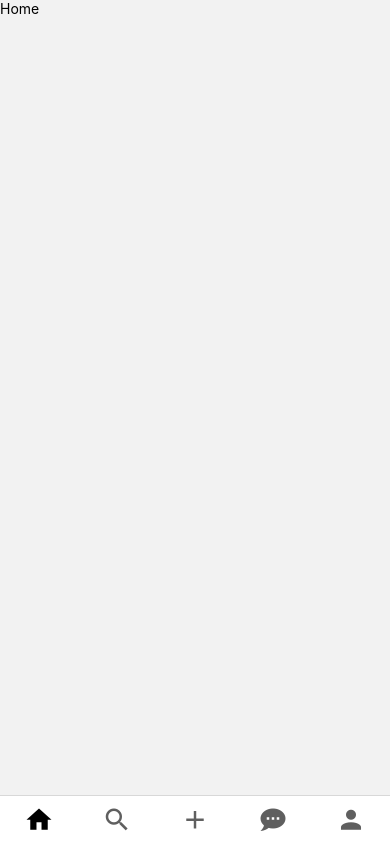
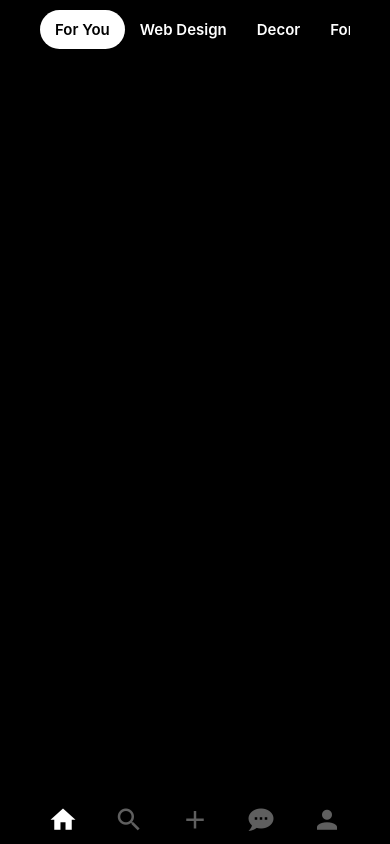
Before and after one commit to adhamhassan99/PinterestClone, a React Native app: screen /BottomTabNavigator in a window 390 px wide. Built offline with nearby package versions, Linux system fonts and the light colour scheme; what react-native-actions-sheet would draw is missing.

Commit message:
nav done and add sheet with top scrolling interests

```diff
--- a/src/Navigation/BottomTabNavigator.tsx
+++ b/src/Navigation/BottomTabNavigator.tsx
@@ -16,7 +16,15 @@ const AddButton = (props: any) => (
 const BottomTabNavigator = () => {
   return (
     <BottomTabs.Navigator
-      screenOptions={{headerShown: false, tabBarShowLabel: false}}>
+      screenOptions={{
+        headerShown: false,
+        tabBarShowLabel: false,
+        tabBarStyle: {
+          backgroundColor: 'black',
+          paddingHorizontal: 30,
+          borderTopWidth: 0,
+        },
+      }}>
       <BottomTabs.Screen
         name="home"
         component={Home}
@@ -24,7 +32,7 @@ const BottomTabNavigator = () => {
           tabBarIcon: ({focused}) => (
             <MaterialCommunityIcons
               name="home"
-              color={focused ? 'black' : '#5f5f5f'}
+              color={focused ? 'white' : '#5f5f5f'}
               size={30}
             />
           ),
@@ -37,7 +45,7 @@ const BottomTabNavigator = () => {
           tabBarIcon: ({focused}) => (
             <MaterialCommunityIcons
               name="magnify"
-              color={focused ? 'black' : '#5f5f5f'}
+              color={focused ? 'white' : '#5f5f5f'}
               size={30}
             />
           ),
@@ -50,7 +58,7 @@ const BottomTabNavigator = () => {
           tabBarIcon: ({focused}) => (
             <MaterialCommunityIcons
               name="plus"
-              color={focused ? 'black' : '#5f5f5f'}
+              color={focused ? 'white' : '#5f5f5f'}
               size={30}
             />
           ),
@@ -64,7 +72,7 @@ const BottomTabNavigator = () => {
           tabBarIcon: ({focused}) => (
             <MaterialCommunityIcons
               name="chat-processing"
-              color={focused ? 'black' : '#5f5f5f'}
+              color={focused ? 'white' : '#5f5f5f'}
               size={30}
             />
           ),
@@ -77,7 +85,7 @@ const BottomTabNavigator = () => {
           tabBarIcon: ({focused}) => (
             <MaterialCommunityIcons
               name="account"
-              color={focused ? 'black' : '#5f5f5f'}
+              color={focused ? 'white' : '#5f5f5f'}
               size={30}
             />
           ),
--- /dev/null
+++ b/src/components/PersonalizedTopicsHeader/PersonalizedTopicsHeader.tsx
@@ -0,0 +1,104 @@
+import {View, Text, Pressable, ScrollView, StyleSheet} from 'react-native';
+import React, {SetStateAction, useRef, useState} from 'react';
+
+type Props = {};
+const interests = [
+  {
+    id: 1,
+    title: 'For You',
+  },
+  {
+    id: 2,
+    title: 'Web Design',
+  },
+  {
+    id: 3,
+    title: 'Decor',
+  },
+  {
+    id: 4,
+    title: 'For You',
+  },
+  {
+    id: 5,
+    title: 'Web Design',
+  },
+  {
+    id: 6,
+    title: 'Decor',
+  },
+  {
+    id: 7,
+    title: 'For You',
+  },
+  {
+    id: 8,
+    title: 'Web Design',
+  },
+  {
+    id: 9,
+    title: 'Decor',
+  },
+];
+
+const PersonalizedTopicsHeader = (props: Props) => {
+  const ScrollRef = useRef<ScrollView>(null);
+  const [selectedBtn, setSelectedBtn] = useState(0);
+  const [coords, setCoords] = useState([]);
+  const handleClick = (id: SetStateAction<number>, xPosition: number) => {
+    setSelectedBtn(id);
+    ScrollRef.current?.scrollTo({
+      x: coords[xPosition] - 50,
+      y: 0,
+      animated: true,
+    });
+  };
+
+  return (
+    <View style={styles(selectedBtn, 0).pageContainer}>
+      <ScrollView
+        ref={ScrollRef}
+        showsHorizontalScrollIndicator={false}
+        horizontal>
+        {interests.map((interest, index) => (
+          <Pressable
+            onLayout={event => {
+              const layout = event.nativeEvent.layout;
+              coords[interest.id] = layout.x;
+            }}
+            onPress={() => {
+              handleClick(index, interest.id);
+            }}
+            style={styles(selectedBtn, index).buttonContainer}
+            key={index}>
+            <Text style={styles(selectedBtn, index).btnText}>
+              {interest.title}
+            </Text>
+          </Pressable>
+        ))}
+      </ScrollView>
+    </View>
+  );
+};
+
+export default PersonalizedTopicsHeader;
+
+const styles = (selectedId: number, index: number) =>
+  StyleSheet.create({
+    buttonContainer: {
+      backgroundColor: selectedId === index ? 'white' : 'transparent',
+      marginHorizontal: 0,
+      paddingHorizontal: 15,
+      paddingVertical: 10,
+      borderRadius: 20,
+    },
+    pageContainer: {
+      paddingHorizontal: 40,
+      paddingVertical: 10,
+    },
+    btnText: {
+      color: selectedId === index ? 'black' : 'white',
+      fontWeight: '600',
+      fontSize: 15,
+    },
+  });
--- /dev/null
+++ b/src/components/index.js
@@ -0,0 +1 @@
+export {default as PersonalizedTopicsHeader} from './PersonalizedTopicsHeader/PersonalizedTopicsHeader.tsx';
--- a/src/screens/Home.tsx
+++ b/src/screens/Home.tsx
@@ -1,14 +1,23 @@
-import {View, Text} from 'react-native';
+import {View, Text, StyleSheet} from 'react-native';
 import React from 'react';
+import {PersonalizedTopicsHeader} from '../components';
 
 type Props = {};
 
 const Home = (props: Props) => {
   return (
-    <View>
+    <View style={styles.screenContainer}>
+      <PersonalizedTopicsHeader />
       <Text>Home</Text>
     </View>
   );
 };
 
 export default Home;
+
+const styles = StyleSheet.create({
+  screenContainer: {
+    backgroundColor: 'black',
+    flex: 1,
+  },
+});
--- a/src/sheets/BottomTabSheet.tsx
+++ b/src/sheets/BottomTabSheet.tsx
@@ -5,6 +5,24 @@ import ActionSheet, {
   SheetProps,
 } from 'react-native-actions-sheet';
 import MaterialCommunityIcons from 'react-native-vector-icons/MaterialCommunityIcons';
+
+const sheetButtons = [
+  {
+    title: 'Idea Pin',
+    iconName: 'shape-square-rounded-plus',
+    onPress: () => {},
+  },
+  {
+    title: 'Pin',
+    iconName: 'pin',
+    onPress: () => {},
+  },
+  {
+    title: 'Board',
+    iconName: 'collage',
+    onPress: () => {},
+  },
+];
 
 const BottomTabSheet = (props: SheetProps) => {
   return (
@@ -19,6 +37,17 @@ const BottomTabSheet = (props: SheetProps) => {
           </Text>
         </View>
       </View>
+      <View style={[styles.row, styles.buttonsContainer]}>
+        {sheetButtons.map((button, index) => (
+          <Pressable style={styles.button} key={index}>
+            <MaterialCommunityIcons
+              name={button.iconName}
+              size={30}
+              color="white"
+            />
+          </Pressable>
+        ))}
+      </View>
     </ActionSheet>
   );
 };
@@ -27,13 +56,13 @@ export default BottomTabSheet;
 
 const styles = StyleSheet.create({
   sheetContainer: {
-    flex: 0.15,
-    backgroundColor: '#5f5f5f',
+    flex: 0.2,
+    backgroundColor: '#292929',
     paddingTop: 15,
     paddingLeft: 20,
   },
   centerTextContainer: {
-    marginRight: 55,
+    marginRight: 28,
     flex: 1,
     alignItems: 'center',
   },
@@ -47,4 +76,14 @@ const styles = StyleSheet.create({
     fontWeight: '500',
     fontSize: 16,
   },
+  buttonsContainer: {
+    justifyContent: 'center',
+    marginTop: 20,
+  },
+  button: {
+    backgroundColor: '#4b4b4b',
+    padding: 17,
+    marginHorizontal: 13,
+    borderRadius: 17,
+  },
 });
```
